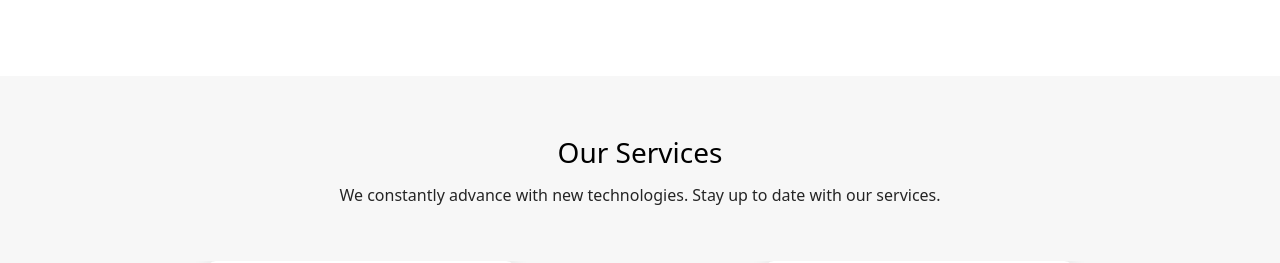
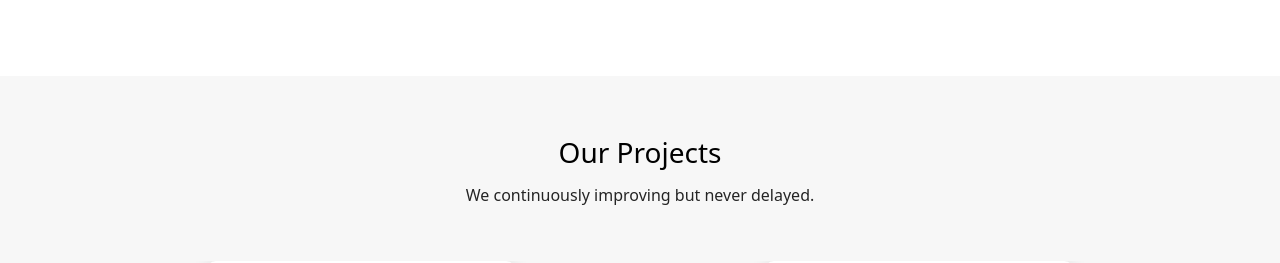
Before and after one commit to anto2318/flembee-website, a React (Create React App) app: page /about in a window 1280 px wide. Shown: the part 1340-1603 px from the top of the page. Built offline with nearby package versions, Linux system fonts and the light colour scheme; no server answers.

Commit message:
Fixing our projects title and text

```diff
--- a/src/components/UI/OurProjects/OurProjects.jsx
+++ b/src/components/UI/OurProjects/OurProjects.jsx
@@ -41,8 +41,8 @@ export function OurProjects () {
       <Container>
         <Col lg="12" className="mb-5">
           <div className="upcoming__events__top" style={{textAlign: 'center'}}>
-            <h3>{ messages.ourServicesTitle }</h3>
-            <p>{ messages.ourServicesText }</p>
+            <h3>{ messages.ourProjectsTitle }</h3>
+            <p>{ messages.ourProjectsText }</p>
           </div>
         </Col>
         <Carousel responsive={responsive}>
```
